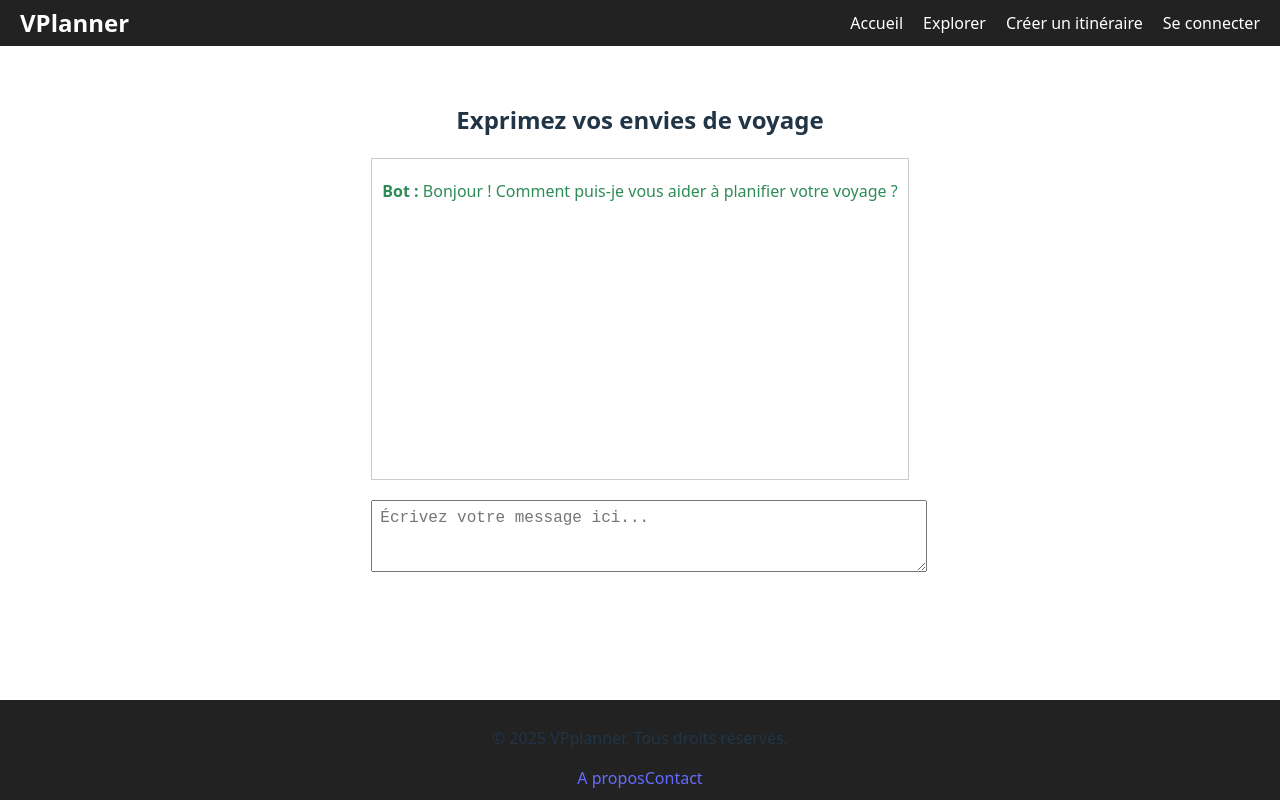
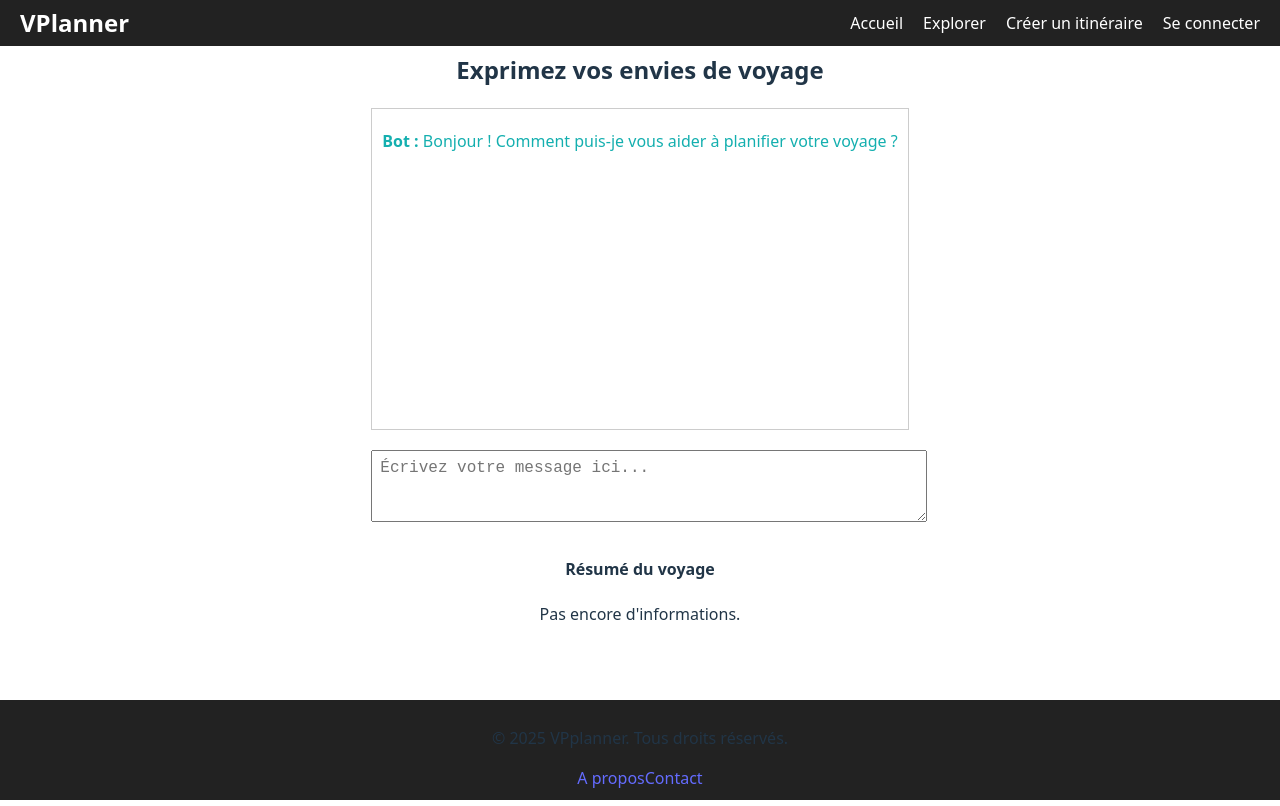
Before and after one commit to Foued-pro/VPlanner, a React (Vite) app in the folder VPlannerFront/: page /explore in a window 1280 px wide. Built offline with nearby package versions, Linux system fonts and the light colour scheme.

Commit message:
ajout des info a droite

```diff
--- a/VPlannerFront/src/App.css
+++ b/VPlannerFront/src/App.css
@@ -126,13 +126,12 @@
 
 .user-message {
   text-align: right;
-  color: #1e90ff;
-
+  color: #ffffff;
 }
 
 .bot-message {
   text-align: left;
-  color: #2e8b57;
+  color: #14afaf;
 }
 
 .chat-input {
--- a/VPlannerFront/src/components/Explore.jsx
+++ b/VPlannerFront/src/components/Explore.jsx
@@ -11,6 +11,8 @@ function Explore(props) {
     { from: 'bot', text: 'Bonjour ! Comment puis-je vous aider à planifier votre voyage ?' }
   ]);
   const [isLoading, setIsLoading] = useState(false);
+
+  const [voyage, setVoyage] = useState(null);
 
   const handleSend = async () => {
     if (!inputText.trim()) return;
@@ -34,6 +36,9 @@ function Explore(props) {
           text: reply.text || ''
         }));
         setMessages(prev => [...prev, ...botMessages]);
+        if (data.data && Object.keys(data.data).length > 0) {
+          setVoyage(data.data);
+        }
       }
 
     } catch (error) {
@@ -77,6 +82,18 @@ function Explore(props) {
         }}
         disabled={isLoading}
       />
+      <div className="info-panel">
+        <h4>Résumé du voyage</h4>
+        {voyage ? (
+          <ul>
+            <li><strong>Destination :</strong> {voyage.destination || "?"}</li>
+            <li><strong>Durée :</strong> {voyage.durée || "?"}</li>
+            <li><strong>Activités :</strong> {voyage.activités || "?"}</li>
+            <li><strong>Budget :</strong> {voyage.budget || "?"}</li>
+            <li><strong>Conseils :</strong> {voyage.conseils || "?"}</li>
+          </ul>
+        ) : <p>Pas encore d'informations.</p>}
+      </div>
     </div>
   );
 };
```
Also changed, not shown: 1 other file (tests, documents, lock files or other folders).
